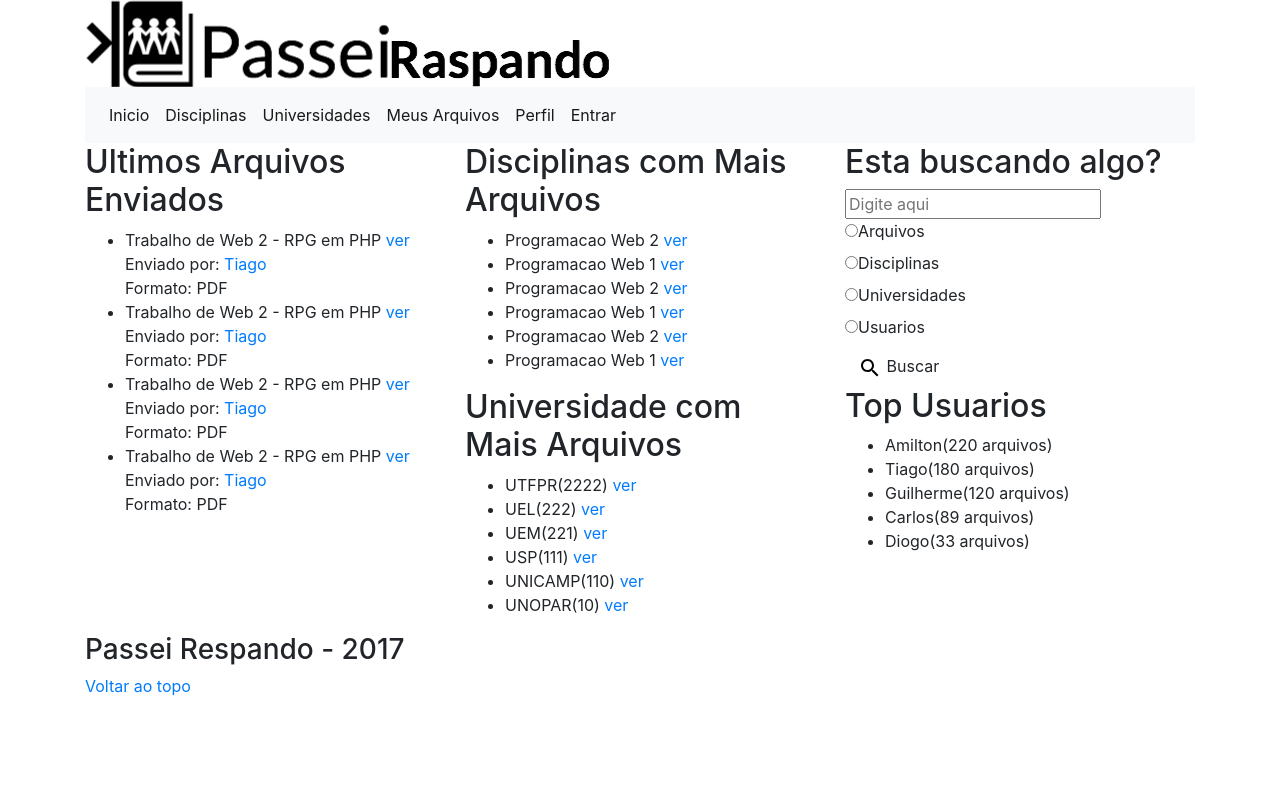
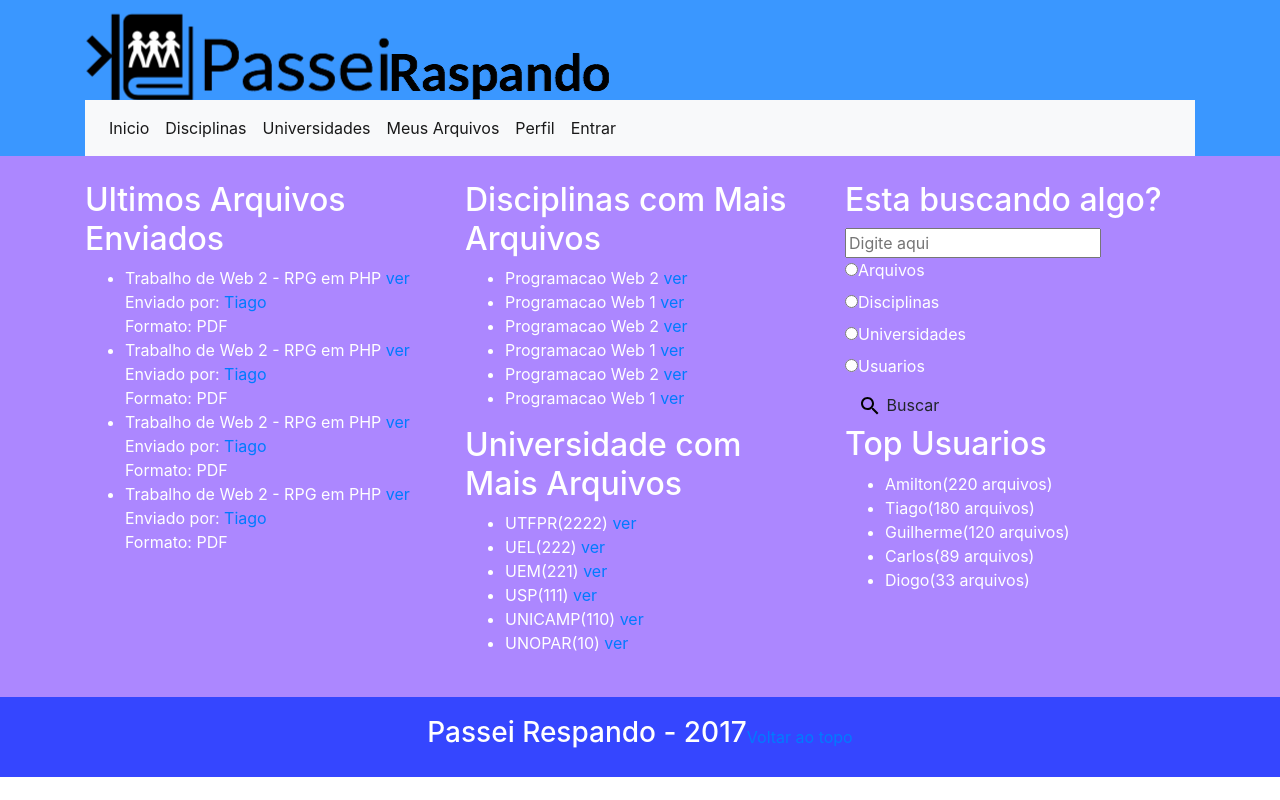
Before and after one commit to RasppSoft/passeiraspando-frontend, a plain HTML site: page telas/index.html in a window 1280 px wide. Drawn offline with nearby package versions, Linux system fonts and the light colour scheme.

Commit message:
Iniciando o Style

```diff
--- a/css/style.css
+++ b/css/style.css
@@ -1,20 +1,29 @@
-#corpo{
-	/*background-color: #AC87FF;*/
+header{
+	background-color: #3A97FF;
 	position: relative;
-
+	padding-top: 1%;
 }
 
-header{
-	/*background-color: #3A97FF;*/
+#miolo{
+	background-color: #AC87FF;
+	position: relative;
+	padding: 2%  1%;
+	color: white;
 }
 
-#menu{
-	/*background-color: #245BE8;*/
+#pe{
+	background-color: #3546FF;
+	width: 100%;
+	position: relative;
+	display: flex;
+	align-items: center;
+	justify-content: center;
 }
 
 footer{
-	/*background-color: #3546FF;*/
-	display: flex;
-	flex-direction: row;
-	align-items: center;
+	background-color: #3546FF;
+	width: 100%;
+	position: relative;
+	padding: 1.5%  1.5%;
+	color: white;
 }
--- a/telas/index.html
+++ b/telas/index.html
@@ -12,9 +12,7 @@
 	<header id="header">
 		<div class="container">
 		<img src="../assets/images/logotipo-passei-raspando.png">
-			</div>
 		<section id="menu">
-				<div class="container">
 			<nav class="navbar navbar-expand-lg navbar-light bg-light">
 			<button class="navbar-toggler" type="button" data-toggle="collapse" data-target="#navbarSupportedContent" aria-controls="navbarSupportedContent" aria-expanded="false" aria-label="Toggle navigation">
 				<span class="navbar-toggler-icon"></span>
@@ -42,11 +40,10 @@
 					</ul>
 		 		</div>
 			</nav>
-				</div>
 		</section>
 	</header>
 
-	<section>
+	<section id="miolo">
 		<div class="container">
 			<div class="row">
 				<div class="col-lg-4" id="left">
@@ -125,8 +122,10 @@
 
 	<footer>
 		<div class="container">
+			<div id="pe">
 				<h3>Passei Respando - 2017</h3>
 				<a href="">Voltar ao topo</a>
+			</div>
 		</div>
 	</footer>
 </body>
```
Lines whose indentation alone changed are shown as unchanged.
